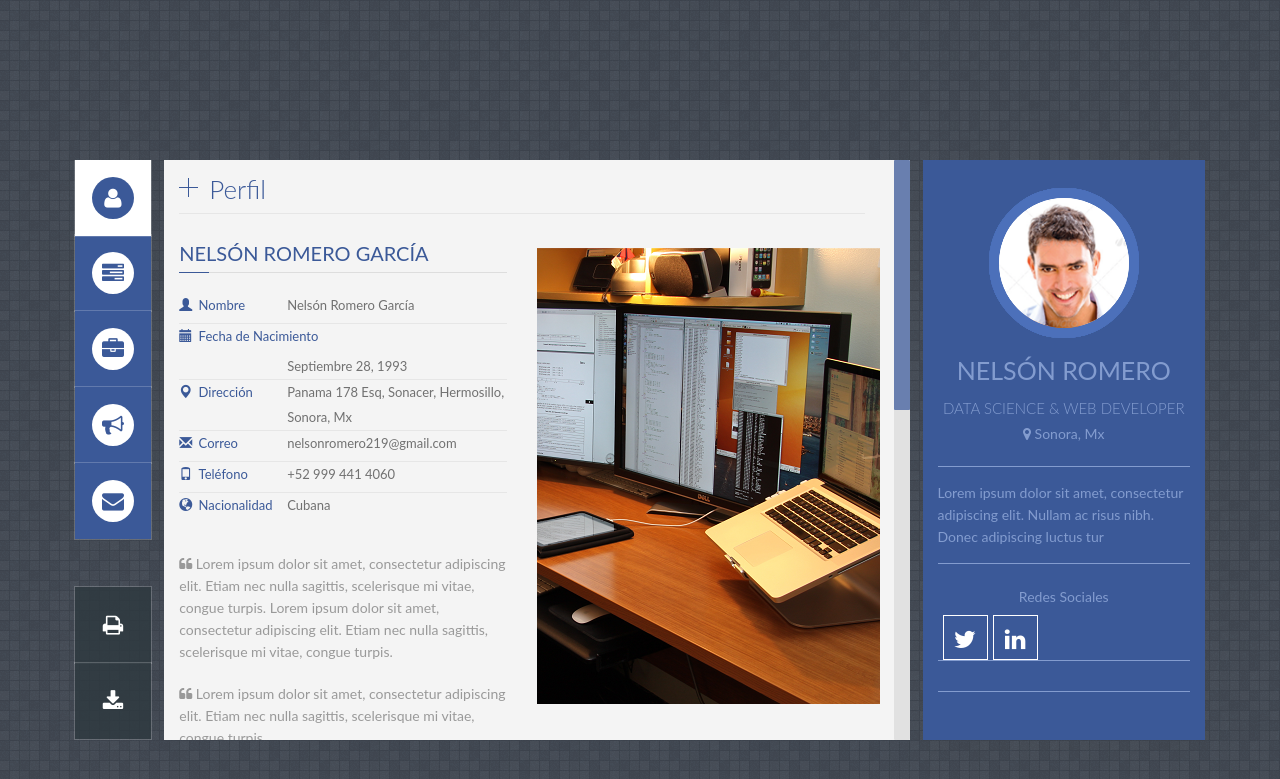
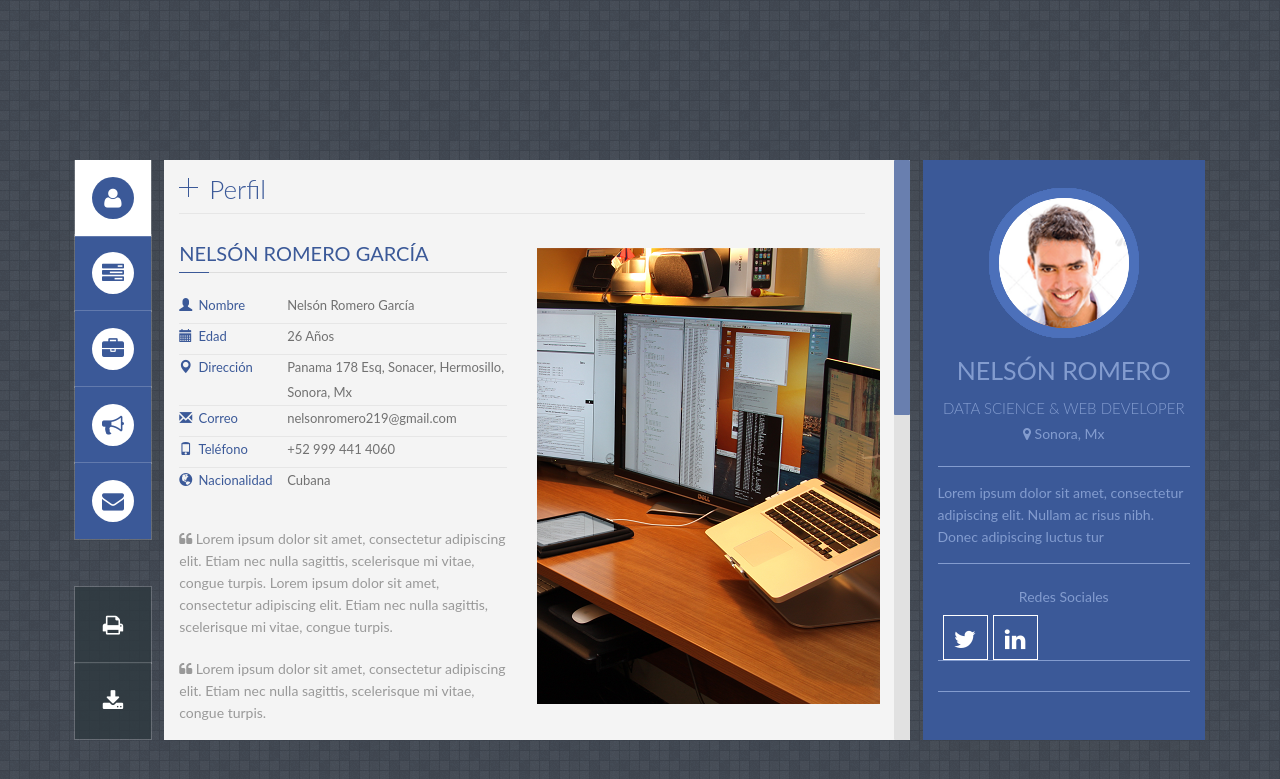
Before and after one commit to nelsonromerog/nelsonromerog.github.io, a Jekyll site: the page built from index.html, in a window 1280 px wide. Shown: the top 779 px of the page. Built offline with Jekyll 4.4.1, drawn with Linux system fonts in a browser that asks for light colours; some web fonts are replaced.

Commit message:
Update profile.html

```diff
--- a/_includes/profile.html
+++ b/_includes/profile.html
@@ -23,8 +23,8 @@
 
             <li>
                 <i class="glyphicon glyphicon-calendar"></i>
-                <label>Fecha de Nacimiento</label>
-                <span class="value">Septiembre 28, 1993</span>
+                <label>Edad</label>
+                <span class="value">26 Años</span>
                 <div class="clear"></div>
             </li>
 
```
